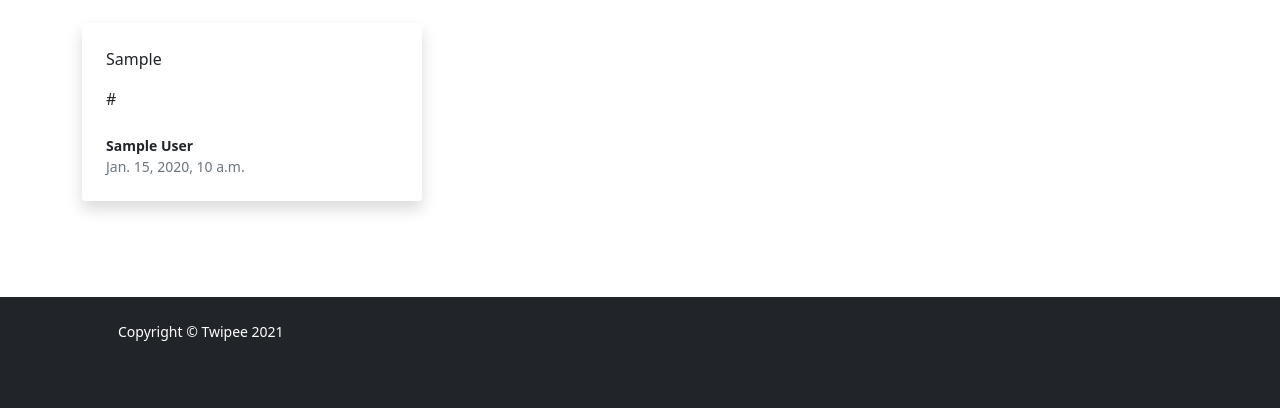
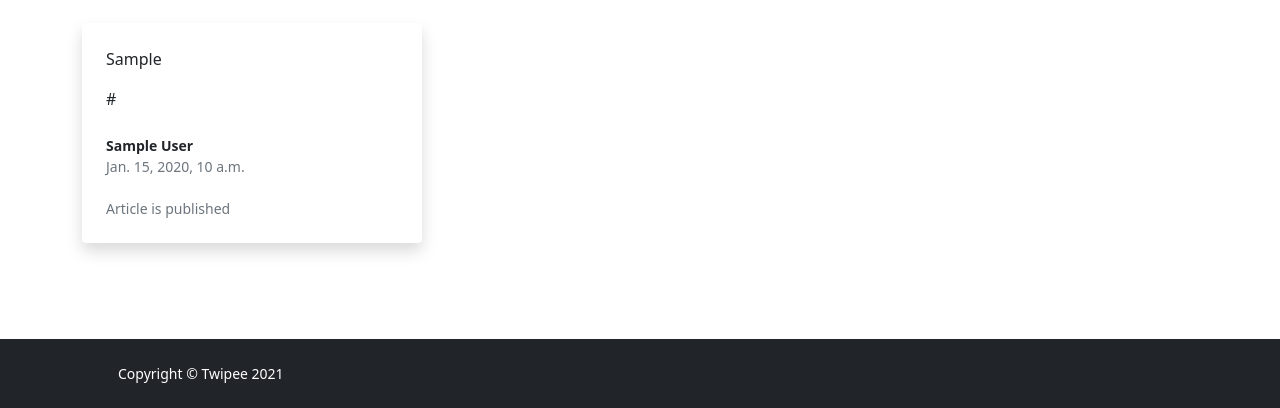
Before and after one commit to swilltec/twipee, a Django app: page / in a window 1280 px wide. Shown: the part 660-1068 px from the top of the page. Before the commit the page ends 1001 px from the top, so only its background shows below. Run offline with Django 3.2, Linux system fonts and the light colour scheme; tables that the repository leaves empty hold one stand-in row (values such as "Sample post").

Commit message:
feat: add published status

```diff
--- a/core/models.py
+++ b/core/models.py
@@ -12,6 +12,7 @@ class Tweet(models.Model):
     timestamp = models.DateTimeField(blank=True, null=True)
     tip = models.TextField()
     author = models.CharField(blank=True, null=True, max_length=100)
+    published = models.BooleanField(default=False)
 
     def __str__(self):
         return self.tip
--- a/core/utils/process_csv.py
+++ b/core/utils/process_csv.py
@@ -59,7 +59,7 @@ def extract_links_from_tweet(tip: str) -> tuple[list, str]:
     """
     regex = r'http[s]?://(?:[a-zA-Z]|[0-9]|[$-_@.&+]|[!*\(\),]|(?:%[0-9a-fA-F][0-9a-fA-F]))+'
     links = re.findall(regex, tip)
-    new_tweet = re.sub(regex, '', tip)
+    new_tip = re.sub(regex, '', tip)
     return links, new_tip
 
 
@@ -85,6 +85,7 @@ def create_tweets(tweet: dict, timestamp: datetime) -> None:
     new_tweet.author = tweet.get('Your name or Twitter id:')
     new_tweet.timestamp = timestamp
     new_tweet.tip = new_tip
+    new_tweet.published = True if links else False
     new_tweet.save()
     for link in links:
         Link.objects.create(url=link, tweet=new_tweet)
--- /dev/null
+++ b/templates/components/card.html
@@ -0,0 +1,26 @@
+<div class="col-lg-4 mb-5">
+    <div class="card h-100 shadow border-0">
+        <div class="card-body p-4">
+            <p class="card-text mb-0">{{i.tip|linebreaks}}</p>
+            {% for link in i.link_set.all %}
+            <a class="text-decoration-none link-dark" href="{{link.url}}">
+              {{link.url}}
+            </a>
+            {% endfor %}
+        </div>
+        <div class="card-footer p-4 pt-0 bg-transparent border-top-0">
+            <div class="d-flex align-items-end justify-content-between">
+                <div class="d-flex align-items-center">
+                    <div class="small">
+                        <div class="fw-bold">{{ i.author }}</div>
+                        <div class="text-muted">{{i.timestamp}}</div>
+                        <br />
+                        {% if i.published %}
+                        <div class="text-muted">Article is published </div>
+                        {% endif %}
+                    </div>
+                </div>
+            </div>
+        </div>
+    </div>
+</div>
--- a/templates/index.html
+++ b/templates/index.html
@@ -33,28 +33,7 @@
 
 
                 {% for i in object_list %}
-                <div class="col-lg-4 mb-5">
-                    <div class="card h-100 shadow border-0">
-                        <div class="card-body p-4">
-                            <p class="card-text mb-0">{{i.tip|linebreaks}}</p>
-                            {% for link in i.link_set.all %}
-                            <a class="text-decoration-none link-dark" href="{{link.url}}">
-                              {{link.url}}
-                            </a>
-                            {% endfor %}
-                        </div>
-                        <div class="card-footer p-4 pt-0 bg-transparent border-top-0">
-                            <div class="d-flex align-items-end justify-content-between">
-                                <div class="d-flex align-items-center">
-                                    <div class="small">
-                                        <div class="fw-bold">{{ i.author }}</div>
-                                        <div class="text-muted">{{i.timestamp}}</div>
-                                    </div>
-                                </div>
-                            </div>
-                        </div>
-                    </div>
-                </div>
+                    {% include 'components/card.html' %}
                 {% endfor %}
             </div>
 
```
Also changed, not shown: templates/tags.html (+1 -23 lines), README.md, core/migrations/0003_tweet_published.py (added).
